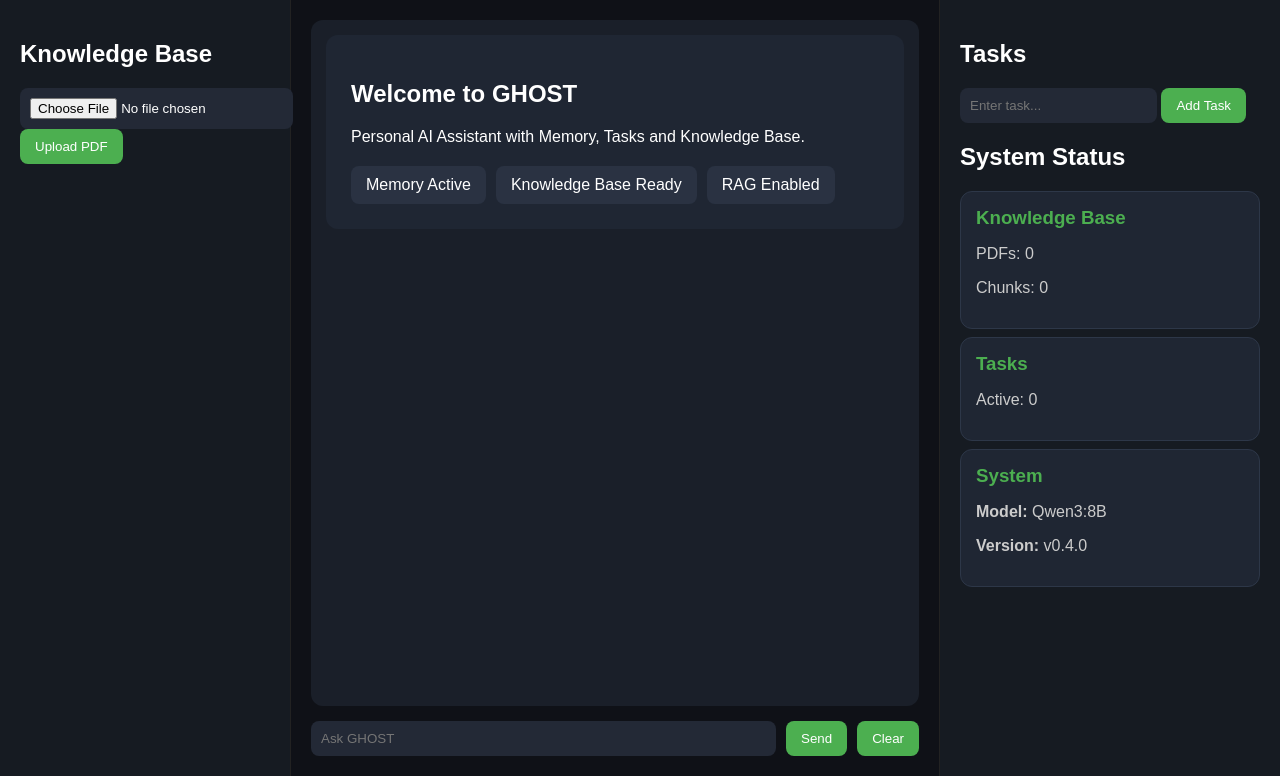
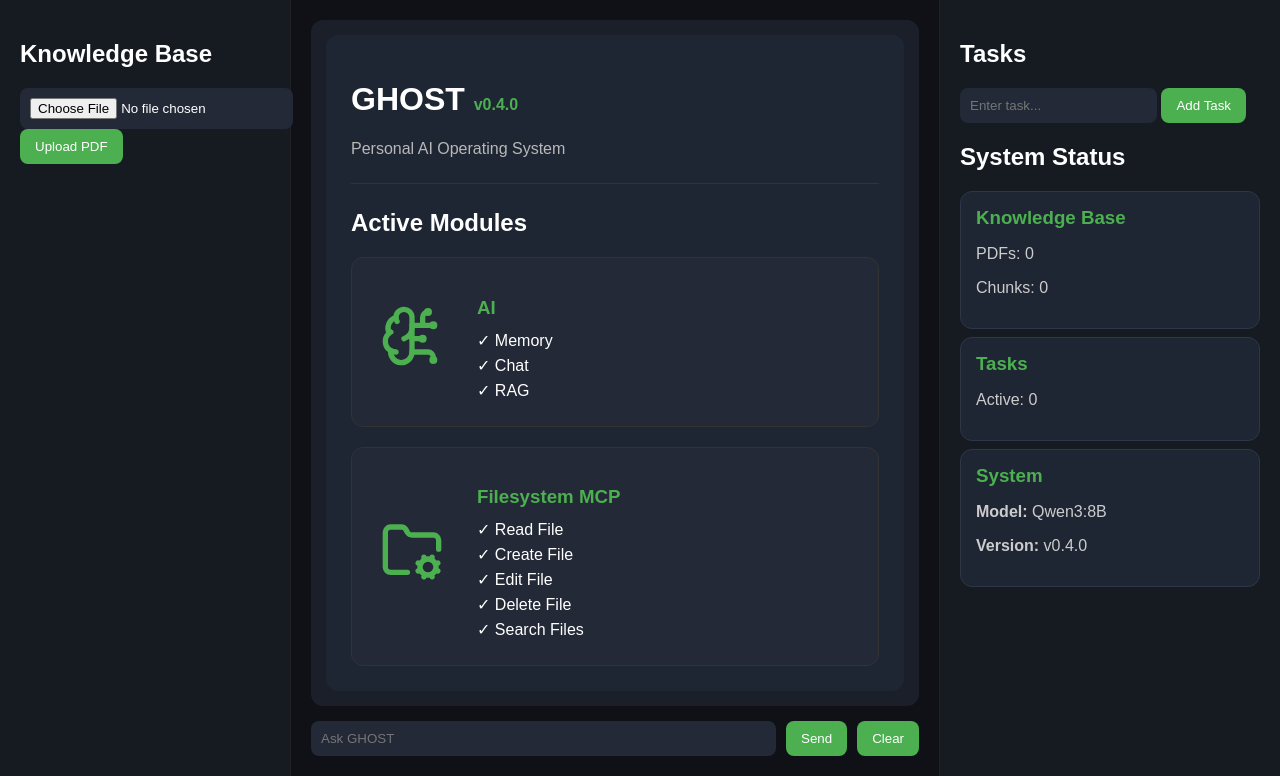
Before and after one commit to vishnuvinod001/GHOST, a FastAPI app: page / in a window 1280 px wide. Shown: the part 68-844 px from the top of the page. Run offline with FastAPI, Linux system fonts and the light colour scheme; data that the repository does not hold is empty.

Commit message:
Redesign GHOST dashboard to showcase active system modules

```diff
--- a/static/style.css
+++ b/static/style.css
@@ -198,6 +198,52 @@ button:hover {
   margin: 12px 0;
 }
 
-.ai-message code{
+.ai-message code {
   font-family: Consolas, monospace;
 }
+
+.subtitle {
+  color: #b8b8b8;
+  margin-bottom: 25px;
+}
+
+.welcome-card hr {
+  border: none;
+  border-top: 1px solid #333;
+  margin: 25px 0;
+}
+
+.module-card {
+  display: flex;
+  gap: 25px;
+  align-items: center;
+
+  background: #232936;
+
+  border: 1px solid #333;
+  border-radius: 12px;
+
+  padding: 20px;
+  margin-top: 20px;
+}
+
+.module-icon {
+  font-size: 48px;
+  width: 80px;
+  text-align: center;
+}
+
+.module-card h3 {
+  color: #4caf50;
+  margin-bottom: 12px;
+}
+
+.module-card p {
+  margin: 6px 0;
+}
+
+.module-icon svg {
+  width: 64px;
+  height: 64px;
+  color: #4caf50;
+}
--- a/templates/index.html
+++ b/templates/index.html
@@ -41,30 +41,80 @@
                 <div class="chat-section">
 
                     <div id="chat-box">
-                        <div class="welcome-card">
-                            <h2>Welcome to GHOST</h2>
+                        <div class = "welcome-card">
 
-                            <p>
-                                Personal AI Assistant with Memory,
-                                Tasks and Knowledge Base.
-                            </p>
+                            <h1>GHOST <span class = "version-badge">v0.4.0</span></h1>
+                            <p class="subtitle">Personal AI Operating System</p>
 
-                            <div class="quick-stats">
+                            <hr>
 
-                                <div class="mini-card">
-                                    Memory Active
+                            <h2>Active Modules</h2>
+
+                            <div class="module-card">
+                                <div class="module-icon">
+
+                                    <svg xmlns="http://www.w3.org/2000/svg" width="24" height="24" viewBox="0 0 24 24" fill="none" stroke="currentColor"
+                                        stroke-width="2" stroke-linecap="round" stroke-linejoin="round"
+                                        class="lucide lucide-brain-circuit-icon lucide-brain-circuit">
+                                        <path d="M12 5a3 3 0 1 0-5.997.125 4 4 0 0 0-2.526 5.77 4 4 0 0 0 .556 6.588A4 4 0 1 0 12 18Z" />
+                                        <path d="M9 13a4.5 4.5 0 0 0 3-4" />
+                                        <path d="M6.003 5.125A3 3 0 0 0 6.401 6.5" />
+                                        <path d="M3.477 10.896a4 4 0 0 1 .585-.396" />
+                                        <path d="M6 18a4 4 0 0 1-1.967-.516" />
+                                        <path d="M12 13h4" />
+                                        <path d="M12 18h6a2 2 0 0 1 2 2v1" />
+                                        <path d="M12 8h8" />
+                                        <path d="M16 8V5a2 2 0 0 1 2-2" />
+                                        <circle cx="16" cy="13" r=".5" />
+                                        <circle cx="18" cy="3" r=".5" />
+                                        <circle cx="20" cy="21" r=".5" />
+                                        <circle cx="20" cy="8" r=".5" />
+                                    </svg>
+
                                 </div>
 
-                                <div class="mini-card">
-                                    Knowledge Base Ready
+                                <div>
+                                    <h3>AI</h3>
+                                    <p>✓ Memory</p>
+                                    <p>✓ Chat</p>
+                                    <p>✓ RAG</p>
+                                </div>
+                            </div>
+
+                            <div class="module-card">
+                                <div class="module-icon">
+
+                                    <svg xmlns="http://www.w3.org/2000/svg" width="24" height="24" viewBox="0 0 24 24" fill="none" stroke="currentColor"
+                                        stroke-width="2" stroke-linecap="round" stroke-linejoin="round"
+                                        class="lucide lucide-folder-cog-icon lucide-folder-cog">
+                                        <path
+                                            d="M10.3 20H4a2 2 0 0 1-2-2V5a2 2 0 0 1 2-2h3.98a2 2 0 0 1 1.69.9l.66 1.2A2 2 0 0 0 12 6h8a2 2 0 0 1 2 2v3.3" />
+                                        <path d="m14.305 19.53.923-.382" />
+                                        <path d="m15.228 16.852-.923-.383" />
+                                        <path d="m16.852 15.228-.383-.923" />
+                                        <path d="m16.852 20.772-.383.924" />
+                                        <path d="m19.148 15.228.383-.923" />
+                                        <path d="m19.53 21.696-.382-.924" />
+                                        <path d="m20.772 16.852.924-.383" />
+                                        <path d="m20.772 19.148.924.383" />
+                                        <circle cx="18" cy="18" r="3" />
+                                    </svg>
+
                                 </div>
 
-                                <div class="mini-card">
-                                    RAG Enabled
+                                <div>
+                                    <h3>Filesystem MCP</h3>
+                                    <p>✓ Read File</p>
+                                    <p>✓ Create File</p>
+                                    <p>✓ Edit File</p>
+                                    <p>✓ Delete File</p>
+                                    <p>✓ Search Files</p>
                                 </div>
+                            </div>
 
-                            </div>
+
                         </div>
+
                     </div>
 
                     <div class="chat-input">
```
